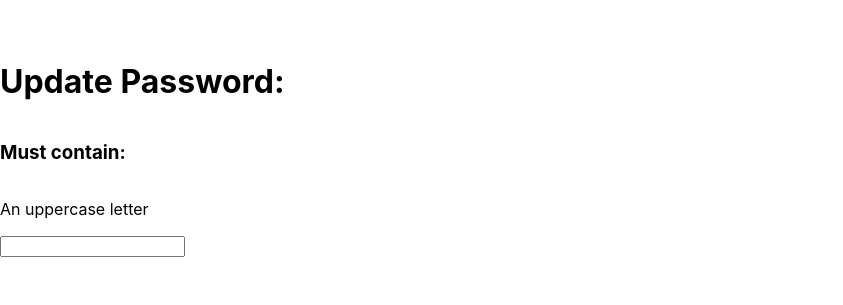
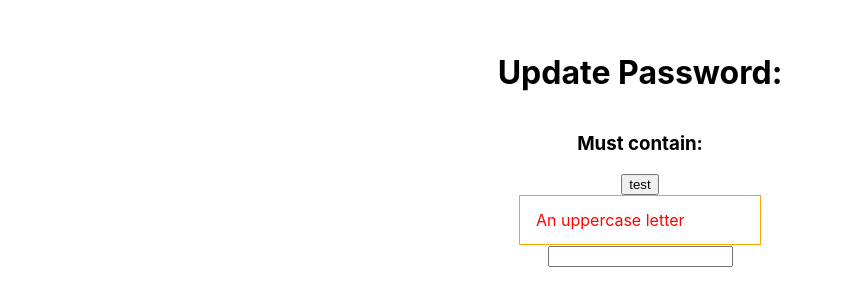
Before and after one commit to cooljasonmelton/password-checklist, a React (Create React App) app: page / in a window 1280 px wide. Shown: the part 251-556 px from the top of the page, without its empty margins (0-843 px from the left). Built offline with nearby package versions, Linux system fonts and the light colour scheme.

Commit message:
basic test version works. basic css so button causes strikethru

```diff
--- a/src/App.css
+++ b/src/App.css
@@ -6,6 +6,6 @@
 .cfb{
   display: flex;
   justify-content: center;
-  align-content: center;
+  align-items: center;
   flex-direction: column;
 }
--- a/src/components/SetPasswordForm.css
+++ b/src/components/SetPasswordForm.css
@@ -1,3 +1,44 @@
 .SetPasswordForm{
+    width: 60%;
+    height: 50%;
+}
+
+.must-item{
+    position: relative;
+    width: 15em;
+    height: 3em;
+
+    border: 0.1em solid orange;
+}
+
+.must-text{
+    position: absolute;
+
+    top: 1.5em;
+    left: 1em;
+
+    width: 100%;
+    padding: 0;
+    margin: 0;
+    line-height: 0;
+
+    color: red;
+}
+
+.must-line{
+    position: absolute;
+    z-index: 3;
+    top: 1.5em;
+
+    width: 0;
+    height: 0.1em;
+
+    background-color: red;
+    border-radius: 1px;
+
+    transition: 2s;
+}
+
+.cross-out{
     width: 100%;
 }
--- a/src/components/SetPasswordForm.js
+++ b/src/components/SetPasswordForm.js
@@ -1,14 +1,28 @@
-import React from 'react';
+import React, { useState } from 'react';
 
 //styling
 import './SetPasswordForm.css';
 
 const SetPasswordForm = () => {
+  const [upperCase, setUpperCase] = useState(false)
+
+  const setClass = () => {
+    const classArr = ["must-line"]
+    if (upperCase) classArr.push('cross-out')
+    return classArr.join(' ')
+  }
+
   return (
     <div className="SetPasswordForm cfb">
         <h1> Update Password: </h1>
         <h3>Must contain:</h3>
-        <p>An uppercase letter</p>
+        <button onClick={()=>setUpperCase(!upperCase)}> test </button>
+
+        <div className="must-item">
+          <p className="must-text">An uppercase letter</p>
+          <div className={setClass()}></div>
+        </div>
+
         <form>
             <input type="password" onChange={null}/>
         </form>
```
